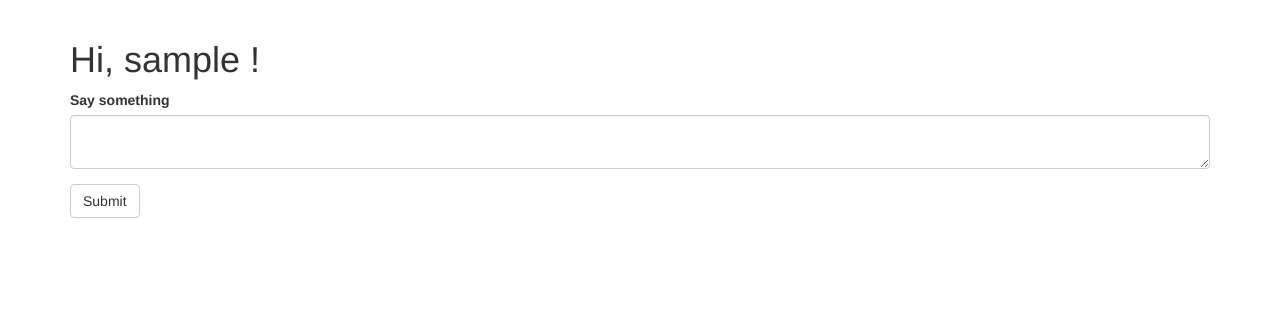
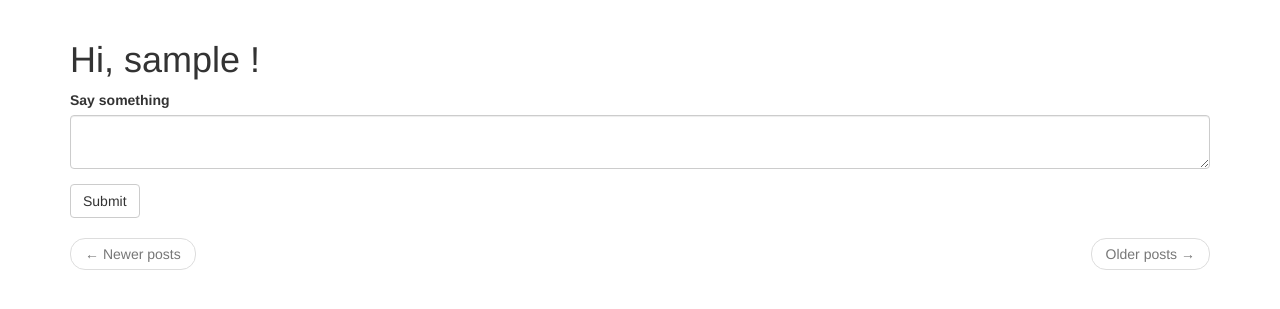
Before and after one commit to wushuzh/microblog-flask, a Flask app: page / in a window 1280 px wide. Shown: the part 52-361 px from the top of the page. Run offline with Flask 2, Linux system fonts and the light colour scheme; the visitor is signed in with stand-in values (Sample User, id 1); data comes from the database, SQL or seed files in the repository; data that the repository does not hold is empty; some libraries are stand-ins or nearby versions.

Commit message:
replace bootstrap nav paginate icon

```diff
--- a/app/templates/index.html
+++ b/app/templates/index.html
@@ -9,6 +9,20 @@
     {% for post in posts %}
         {% include '_post.html' %}
     {% endfor %}
+    <nav aria-label="...">
+	    <ul class="pager">
+		    <li class="previous{% if not prev_url %} disabled{% endif %}">
+			    <a href="{{ prev_url or '#' }}">
+				    <span aria-hidden="true">&larr;</span> Newer posts
+			    </a>
+	        </li>
+		<li class="next{% if not next_url %} disabled{% endif %}">
+			<a href="{{ next_url or '#'}}">
+			    Older posts <span aria-hidden="true">&rarr;</span>
+		    </a>
+	        </li>
+	    </ul>
+    </nav>
     {% if prev_url %}
     <a href="{{ prev_url }}">Newer posts</a>
     {% endif %}
--- a/config.py
+++ b/config.py
@@ -15,4 +15,4 @@ class Config(object):
     MAIL_PASSWORD = os.environ.get('MAIL_PASSWORD')
     ADMINS = 'wushuzh@example.com'
 
-    POSTS_PER_PAGE = 25
+    POSTS_PER_PAGE = 3
```
